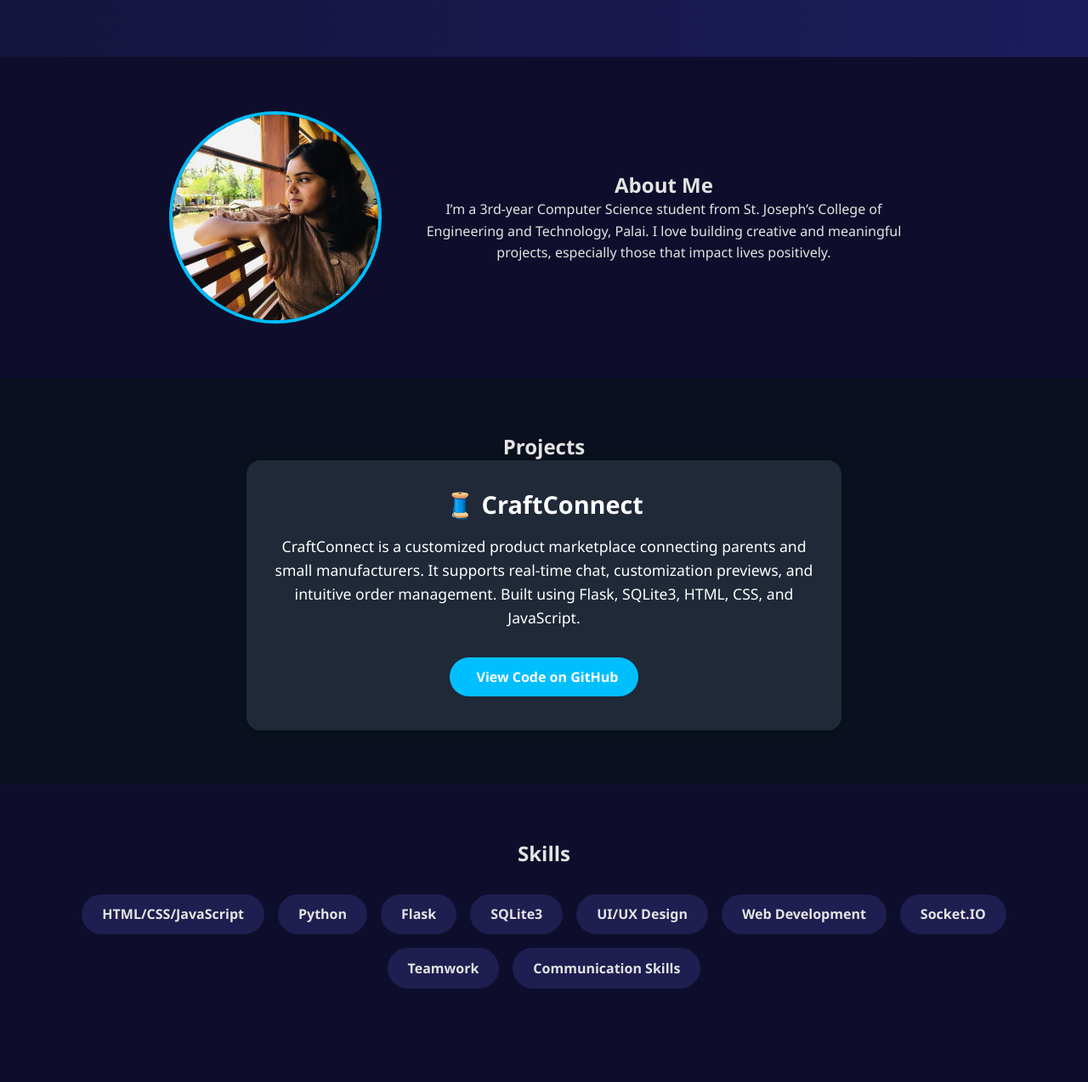
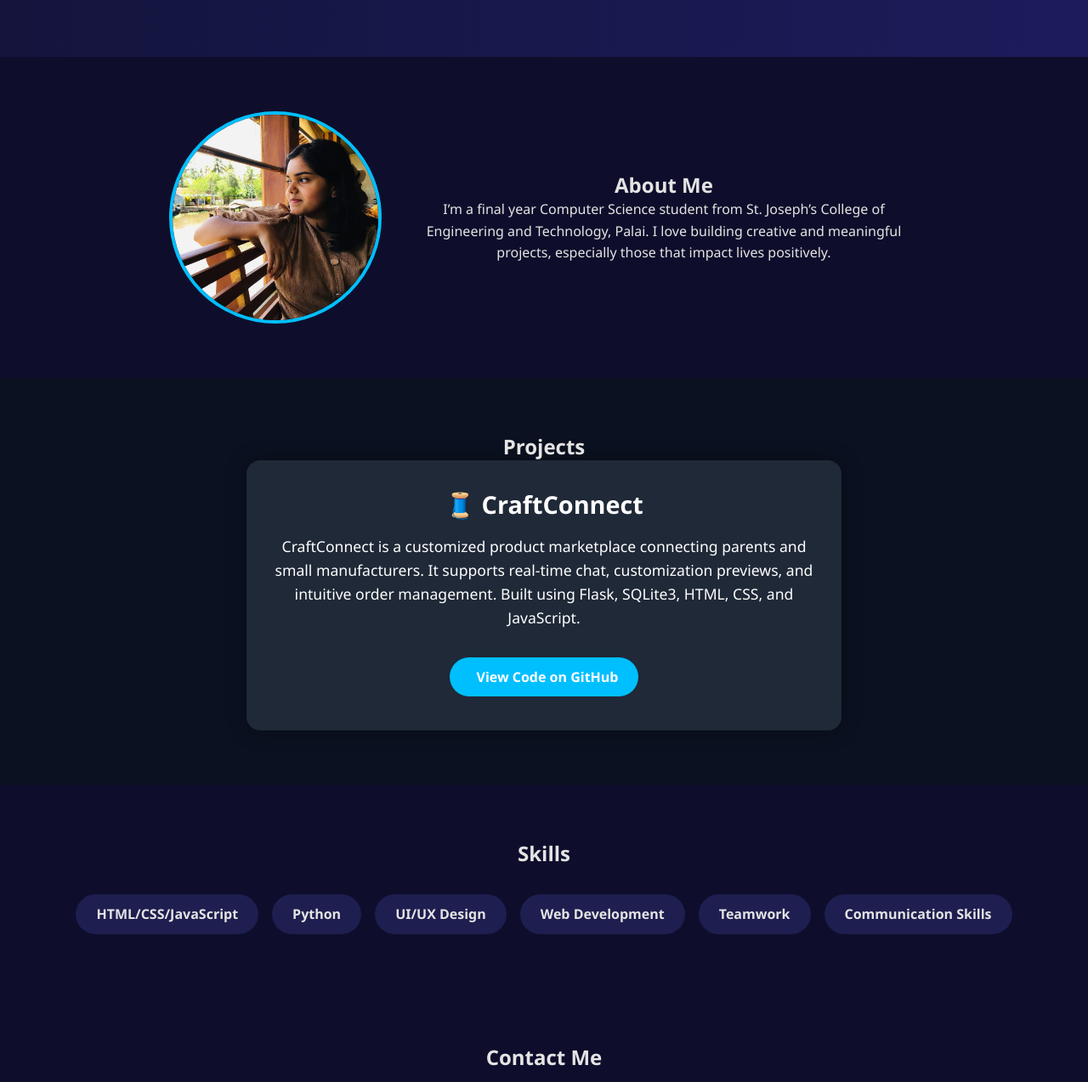
Before and after one commit to aleneelsa/aleneelsa.github.io, a plain HTML site: page index.html in a window 1280 px wide. Shown: the part 770-2044 px from the top of the page at 85% size. Drawn offline with Linux system fonts and the light colour scheme; some icons are missing.

Commit message:
Update index.html

```diff
--- a/index.html
+++ b/index.html
@@ -39,7 +39,7 @@
       <img src="assests/profile.png" alt="Profile" />
       <div>
         <h2>About Me</h2>
-        <p>I’m a 3rd-year Computer Science student from St. Joseph’s College of Engineering and Technology, Palai. I love building creative and meaningful projects, especially those that impact lives positively.</p>
+        <p>I’m a final year Computer Science student from St. Joseph’s College of Engineering and Technology, Palai. I love building creative and meaningful projects, especially those that impact lives positively.</p>
       </div>
     </div>
   </section>
@@ -71,12 +71,8 @@
 
       <li>HTML/CSS/JavaScript</li>
       <li>Python</li>
-
-      <li>Flask</li>
-      <li>SQLite3</li>
       <li>UI/UX Design</li>
       <li>Web Development</li>
-      <li>Socket.IO</li>
       <li>Teamwork</li>
       <li>Communication Skills</li>
 
```
